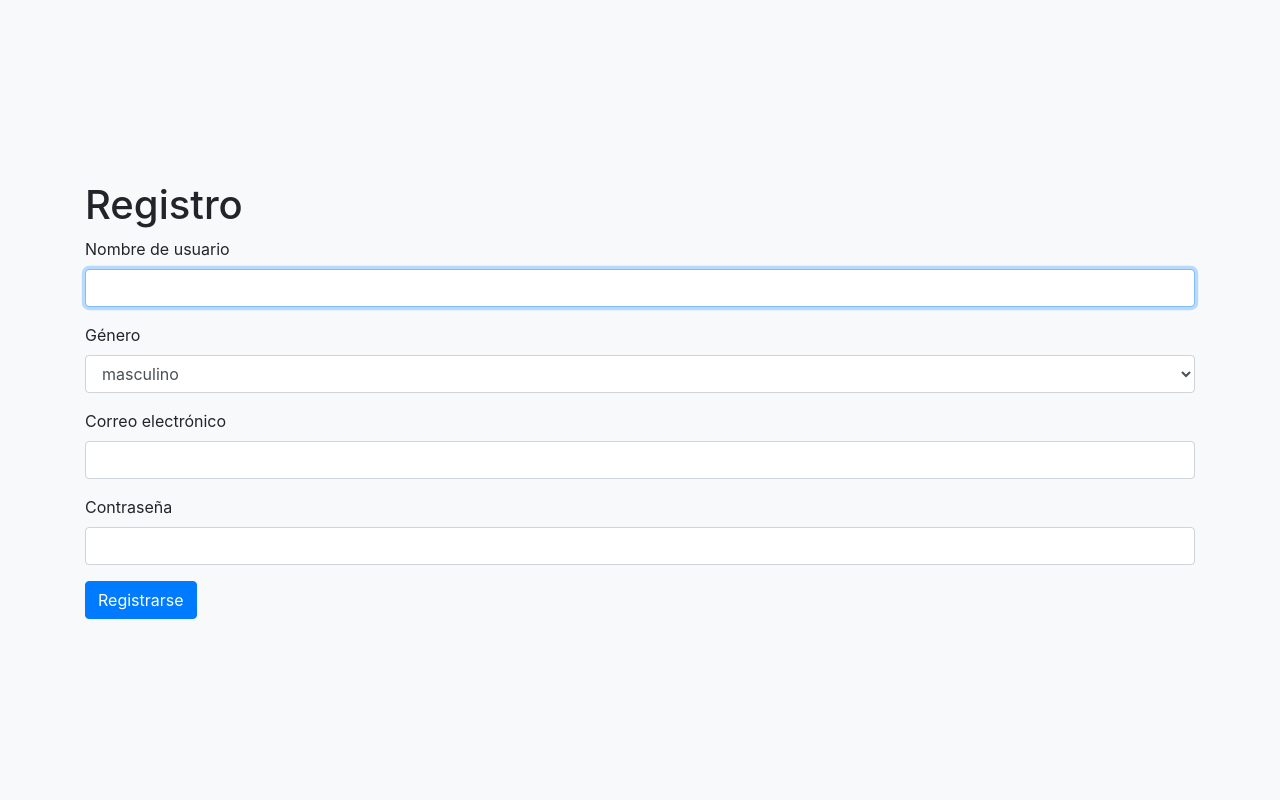
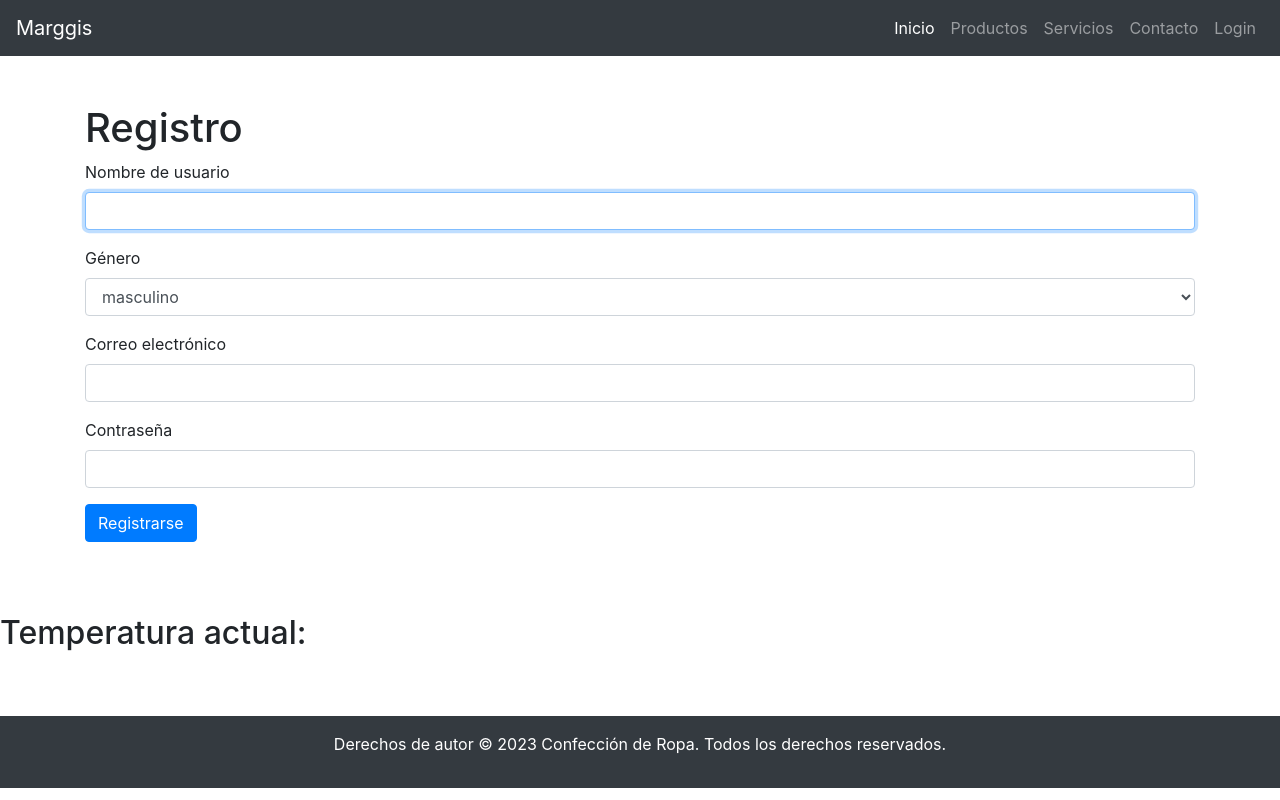
Before and after one commit to FFNicoUwU/Proyecto_Programacion_Web, a Django app: page /marggis/registro/ in a window 1280 px wide. Run offline with Django 4.2, Linux system fonts and the light colour scheme; data comes from the database, SQL or seed files in the repository; both versions use the stored data as it was after the commit; some libraries are stand-ins or nearby versions.

Commit message:
Se le agrega css a a los archivos .html, se crea pagina contacto

```diff
--- a/marggis/admin.py
+++ b/marggis/admin.py
@@ -1,5 +1,5 @@
 from django.contrib import admin
-from .models import Genero, usuario, Producto
+from .models import Genero, usuario, Producto, Contacto
 # Register your models here.
 class  ProductoAdmin(admin.ModelAdmin):
     list_display = ["nombre", "precio"]
@@ -11,3 +11,4 @@ class  ProductoAdmin(admin.ModelAdmin):
 admin.site.register(Genero)
 admin.site.register(usuario)
 admin.site.register(Producto, ProductoAdmin)
+admin.site.register(Contacto)
--- a/marggis/models.py
+++ b/marggis/models.py
@@ -26,4 +26,21 @@ class Producto(models.Model):
     descripcion = models.TextField()
     imagen = models.ImageField(upload_to="productos", null=True)
     def __str__(self):
-        return str(self.nombre)
+        return self.nombre
+
+opciones_consultas = [
+    [0, "consulta"],
+    [1,"reclamo"],
+    [2,"sugerencia"],
+    [3,"felicitaciones"]
+]
+
+class Contacto(models.Model):
+    nombre= models.CharField(max_length=50)
+    correo = models.EmailField()
+    tipo_consulta = models.IntegerField(choices= opciones_consultas)
+    mensaje = models.TextField()
+    avisos = models.BooleanField()
+
+    def __str__(self):
+        return self.nombre
--- a/marggis/templates/paginas/index.html
+++ b/marggis/templates/paginas/index.html
@@ -12,7 +12,7 @@
 <body>
   <!-- Barra de navegación -->
   <nav class="navbar navbar-expand-lg navbar-dark bg-dark">
-    <a class="navbar-brand" href="#">Confección de Ropa</a>
+    <a class="navbar-brand" href="#">Marggis</a>
     <button class="navbar-toggler" type="button" data-toggle="collapse" data-target="#navbarNav"
       aria-controls="navbarNav" aria-expanded="false" aria-label="Toggle navigation">
       <span class="navbar-toggler-icon"></span>
@@ -29,7 +29,7 @@
           <a class="nav-link" href="#">Servicios</a>
         </li>
         <li class="nav-item">
-          <a class="nav-link" href="#">Contacto</a>
+          <a class="nav-link" href="contacto">Contacto</a>
         </li>
         <li class="nav-item">
           <a class="nav-link" href="login">Login</a>
--- a/marggis/templates/paginas/registro.html
+++ b/marggis/templates/paginas/registro.html
@@ -6,28 +6,38 @@
 <head>
     <title>Registro</title>
     <link rel="stylesheet" href="https://stackpath.bootstrapcdn.com/bootstrap/4.5.2/css/bootstrap.min.css">
-    <style>
-        body {
-            background-color: #f8f9fa;
-            margin: 0;
-            display: flex;
-            justify-content: center;
-            align-items: center;
-            height: 100vh;
-        }
-        .card {
-            width: 400px;
-        }
-        .card-header {
-            background-color: #f8f9fa;
-            border-bottom: none;
-        }
-        .card-body {
-            padding: 20px;
-        }
-    </style>
+
 </head>
 <body>
+    <!-- Barra de navegación -->
+    <nav class="navbar navbar-expand-lg navbar-dark bg-dark">
+        <a class="navbar-brand" href="{% url 'index' %}">Marggis</a>
+        <button class="navbar-toggler" type="button" data-toggle="collapse" data-target="#navbarNav"
+            aria-controls="navbarNav" aria-expanded="false" aria-label="Toggle navigation">
+            <span class="navbar-toggler-icon"></span>
+        </button>
+        <div class="collapse navbar-collapse" id="navbarNav">
+            <ul class="navbar-nav ml-auto">
+                <li class="nav-item active">
+                    <a class="nav-link" href="{% url 'index' %}">Inicio</a>
+                </li>
+                <li class="nav-item">
+                    <a class="nav-link" href="{% url 'productos' %}">Productos</a>
+                </li>
+                <li class="nav-item">
+                    <a class="nav-link" href="#">Servicios</a>
+                </li>
+                <li class="nav-item">
+                    <a class="nav-link" href="{% url 'contacto' %}">Contacto</a>
+                </li>
+                <li class="nav-item">
+                    <a class="nav-link" href="{% url 'login' %}">Login</a>
+                </li>
+            </ul>
+        </div>
+    </nav>
+    <br>
+    <br>
     <div class="container">
         <h1>Registro</h1>
         <form action="{% url 'registro' %}" method="POST" id="register">
@@ -60,5 +70,27 @@
             {% endif %}
         </form>
     </div>
+    <br>
+    <br>
+    <!-- Contenedor de temperatura -->
+    <div id="temperature-container" class="mt-4">
+        <h2>Temperatura actual:</h2>
+        <p id="weather-info"></p>
+    </div>
+    <br>
+    <br>
+    <!-- Footer -->
+    <footer class="bg-dark text-white py-3">
+        <div class="container text-center">
+            <p>Derechos de autor &copy; 2023 Confección de Ropa. Todos los derechos reservados.</p>
+        </div>
+    </footer>
+
+    <script src="https://code.jquery.com/jquery-3.5.1.slim.min.js"></script>
+    <script src="https://cdn.jsdelivr.net/npm/@popperjs/core@2.5.4/dist/umd/popper.min.js"></script>
+    <script src="https://stackpath.bootstrapcdn.com/bootstrap/4.5.0/js/bootstrap.min.js"></script>
+
+    <!-- Script de la API de temperatura -->
+    <script src="{% static 'js/temperatura.js' %}"></script>
 </body>
 </html>
--- a/marggis/urls.py
+++ b/marggis/urls.py
@@ -5,5 +5,6 @@ urlpatterns = [
     path('index', views.index, name='index'),
     path('login/', views.login_view, name='login'),
     path('registro/', views.register, name='registro'),
-    path('productos/', views.productos, name= 'productos')
+    path('productos/', views.productos, name= 'productos'),
+    path('contacto/', views.contacto, name='contacto')
 ]
--- a/marggis/views.py
+++ b/marggis/views.py
@@ -3,6 +3,7 @@ from .models import usuario as XD, Genero, Producto
 from django.contrib.auth.models import User
 from django.contrib.auth import authenticate, login
 from django.contrib import messages
+from .forms import ContactoForm
 
 # Create your views here.
 def index(request):
@@ -14,9 +15,27 @@ def index(request):
 def productos(request):
     productos = Producto.objects.all()
     data = {
-        'productos' : productos
+        'productos': productos
     }
     return render(request, 'paginas/productos.html', data)
+
+#CONTACTO
+
+def contacto(request):
+    if request.method == 'POST':
+        form = ContactoForm(request.POST)
+        if form.is_valid():
+            form.save()
+            # Realiza acciones adicionales o redirige a otra página
+            return redirect('contacto')
+    else:
+        form = ContactoForm()
+
+    data = {
+        'form': form
+    }
+    return render(request, 'paginas/contacto.html', data)
+
 
 #REGISTRO
 def register(request):
```
Also changed, not shown: marggis/forms.py (+8 -5 lines), marggis/static/css/contacto.css (added, +27 -0 lines), marggis/static/css/login.css (added, +17 -0 lines), marggis/templates/paginas/contacto.html (added, +71 -0 lines), marggis/templates/paginas/login.html (+56 -20 lines), marggis/templates/paginas/productos.html (+7 -7 lines), db.sqlite3, marggis/migrations/0007_contacto.py (added), marggis/static/css/registro.css (added).
